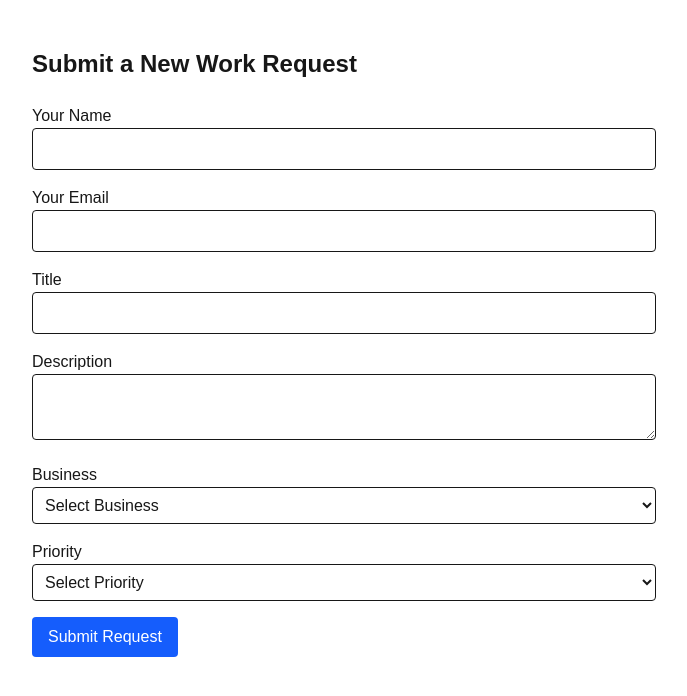
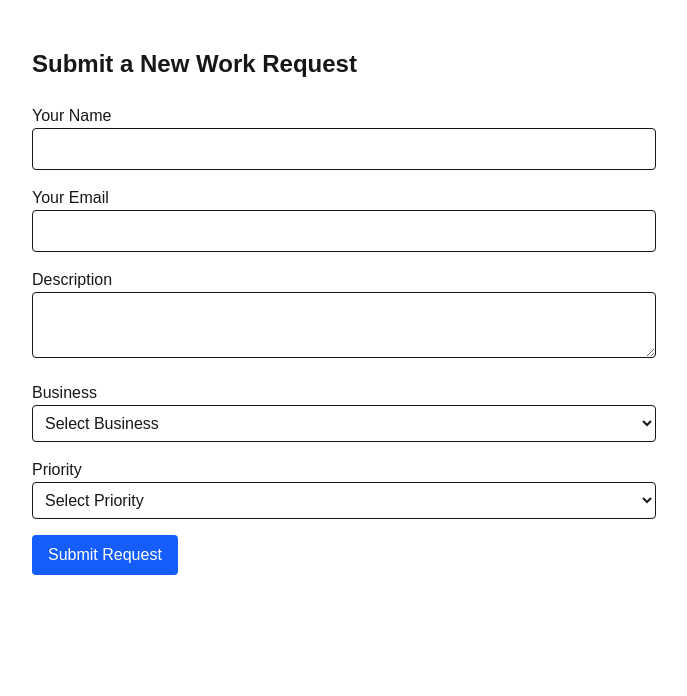
Before and after one commit to mcpeckgroup/facilitiesportal, a Next.js app: page /requests/new in a window 1280 px wide. Shown: the top 696 px of the page, without its empty margins (296-983 px from the left). Built offline with nearby package versions, Linux system fonts and the light colour scheme; no server answers.

Commit message:
Add submitter name and email to new request form, remove attachments

```diff
--- a/src/app/requests/new/page.tsx
+++ b/src/app/requests/new/page.tsx
@@ -5,7 +5,6 @@ import { supabase } from '@/lib/supabase/client';
 import { useRouter } from 'next/navigation';
 
 export default function NewRequestPage() {
-  const [title, setTitle] = useState('');
   const [description, setDescription] = useState('');
   const [business, setBusiness] = useState('');
   const [priority, setPriority] = useState('');
@@ -20,7 +19,6 @@ export default function NewRequestPage() {
 
     const { error } = await supabase.from('work_orders').insert([
       {
-        title,
         description,
         business,
         priority,
@@ -61,17 +59,6 @@ export default function NewRequestPage() {
             type="email"
             value={submitterEmail}
             onChange={(e) => setSubmitterEmail(e.target.value)}
-            required
-            className="border p-2 rounded w-full"
-          />
-        </div>
-
-        <div>
-          <label className="block font-medium">Title</label>
-          <input
-            type="text"
-            value={title}
-            onChange={(e) => setTitle(e.target.value)}
             required
             className="border p-2 rounded w-full"
           />
```
